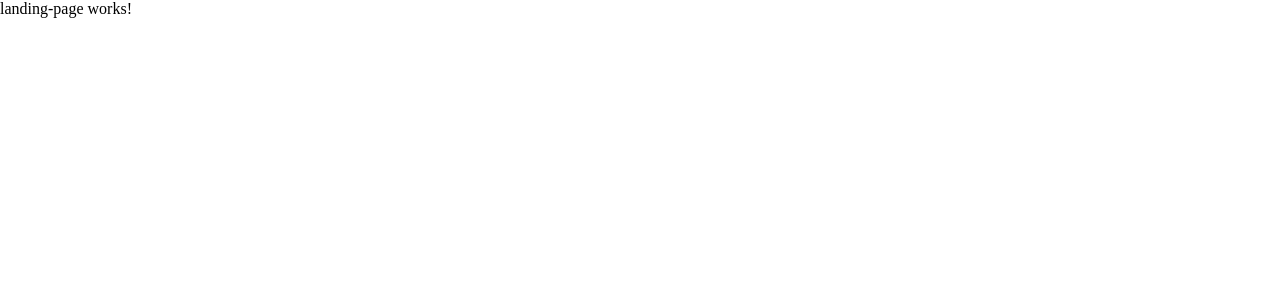
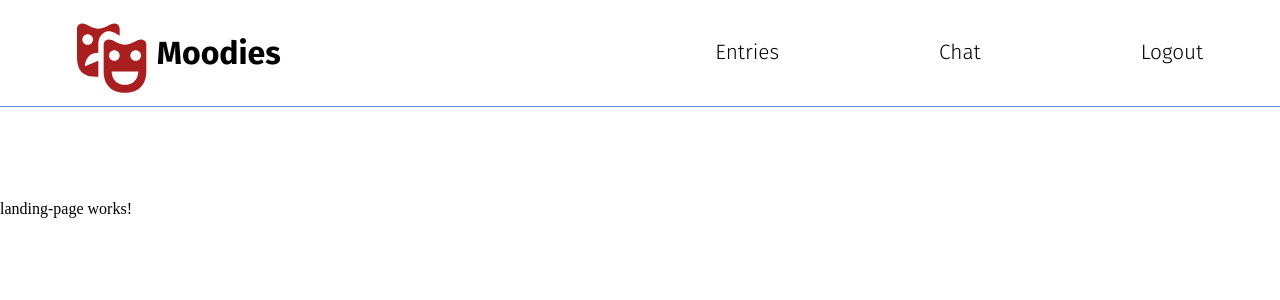
Before and after one commit to Tundoor/Moodies, an Angular app: page / in a window 1280 px wide. Shown: the top 300 px of the page. Built offline with nearby package versions, Linux system fonts and the light colour scheme.

Commit message:
Updated navbar styling

```diff
--- a/src/app/app.component.css
+++ b/src/app/app.component.css
@@ -3,3 +3,7 @@
     margin: 0;
     padding: 0;
 }
+
+.main-comp {
+    padding-top: 200px;
+}
--- a/src/app/app.component.html
+++ b/src/app/app.component.html
@@ -1,2 +1,5 @@
+<app-navbar></app-navbar>
+<div class="main-comp">
 <router-outlet></router-outlet>
+</div>
 <!-- <app-entry-modal></app-entry-modal> -->
--- a/src/app/home-pg/home-pg.component.html
+++ b/src/app/home-pg/home-pg.component.html
@@ -1,4 +1,3 @@
-<app-navbar></app-navbar>
 <div class="entry">
 <div class="mood-entry">
 <h1>How Do You Feel Today?</h1>
--- a/src/app/navbar/navbar.component.css
+++ b/src/app/navbar/navbar.component.css
@@ -1,9 +1,20 @@
 .nav-div{
     display: flex;
     justify-content: space-between;
-    padding: 50px;
+    padding-top: 1%;
+    padding-bottom: 1%;
+    padding-left: 6%;
+    padding-right: 6%;
+    border-bottom: 0.1rem solid var(--main-red-color);
     align-items: center;
-    background-color: transparent;
+    background-color: rgba(255, 255, 255, 0.7);
+    backdrop-filter: blur(10px);
+    -webkit-backdrop-filter: blur(10px);
+    position: fixed;
+    top: 0;
+    left: 0;
+    width: 100%;
+    z-index: 5;
 }
 
 .logo-div {
@@ -17,13 +28,21 @@
     width: 80px;
 }
 
-.logout {
-    font-family: var(--font-family-titles), 'Courier New', Courier, monospace;
-    cursor: pointer;
+.logout-sect {
+    display: flex;
+    align-items: center;
+    gap: 10rem;
 }
 
-.logout:hover {
+.navlink {
+    font-family: var(--font-family-titles);
+    font-weight: 300;
+    font-size: 1.3rem;
+    transition: font-size 0.5s;
+}
+
+.navlink:hover {
     color: var(--main-red-color);
-    font-size: 2.3rem;
+    font-size: 1.4rem;
     text-decoration: underline;
 }
--- a/src/app/navbar/navbar.component.html
+++ b/src/app/navbar/navbar.component.html
@@ -4,6 +4,8 @@
 <h1 class="logo">Moodies</h1>
 </div>
 <div class="logout-sect">
-    <h1 class="logout">Logout</h1>
+    <h1 class="navlink entries">Entries</h1>
+    <h1 class="navlink chat">Chat</h1>
+    <h1 class="navlink logout">Logout</h1>
 </div>
 </div>
--- a/src/index.html
+++ b/src/index.html
@@ -10,6 +10,9 @@
 <link rel="icon" type="image/png" sizes="32x32" href="./assets/favicon_io (1)/favicon-32x32.png">
 <link rel="icon" type="image/png" sizes="16x16" href="./assets/favicon_io (1)/favicon-16x16.png">
 <link rel="manifest" href="/site.webmanifest">
+<link rel="preconnect" href="https://fonts.googleapis.com">
+<link rel="preconnect" href="https://fonts.gstatic.com" crossorigin>
+<link href="https://fonts.googleapis.com/css2?family=Fira+Sans:ital,wght@0,100;0,200;0,300;0,400;0,500;0,600;0,700;0,800;0,900;1,100;1,200;1,300;1,400;1,500;1,600;1,700;1,800;1,900&display=swap" rel="stylesheet">
 </head>
 <body>
   <app-root></app-root>
--- a/src/styles.css
+++ b/src/styles.css
@@ -1,6 +1,6 @@
 /* You can add global styles to this file, and also import other style files */
 :root {
-    --font-family-titles: 'Galindo';
+    --font-family-titles: "Fira Sans", sans-serif;
     --font-family-subtitle: 'Oswald';
     --font-family-subtext: 'Inter';
     --main-red-color: #6495ED;
```
Also changed, not shown: src/app/store/actions/diaryEntry.action.ts (added).
